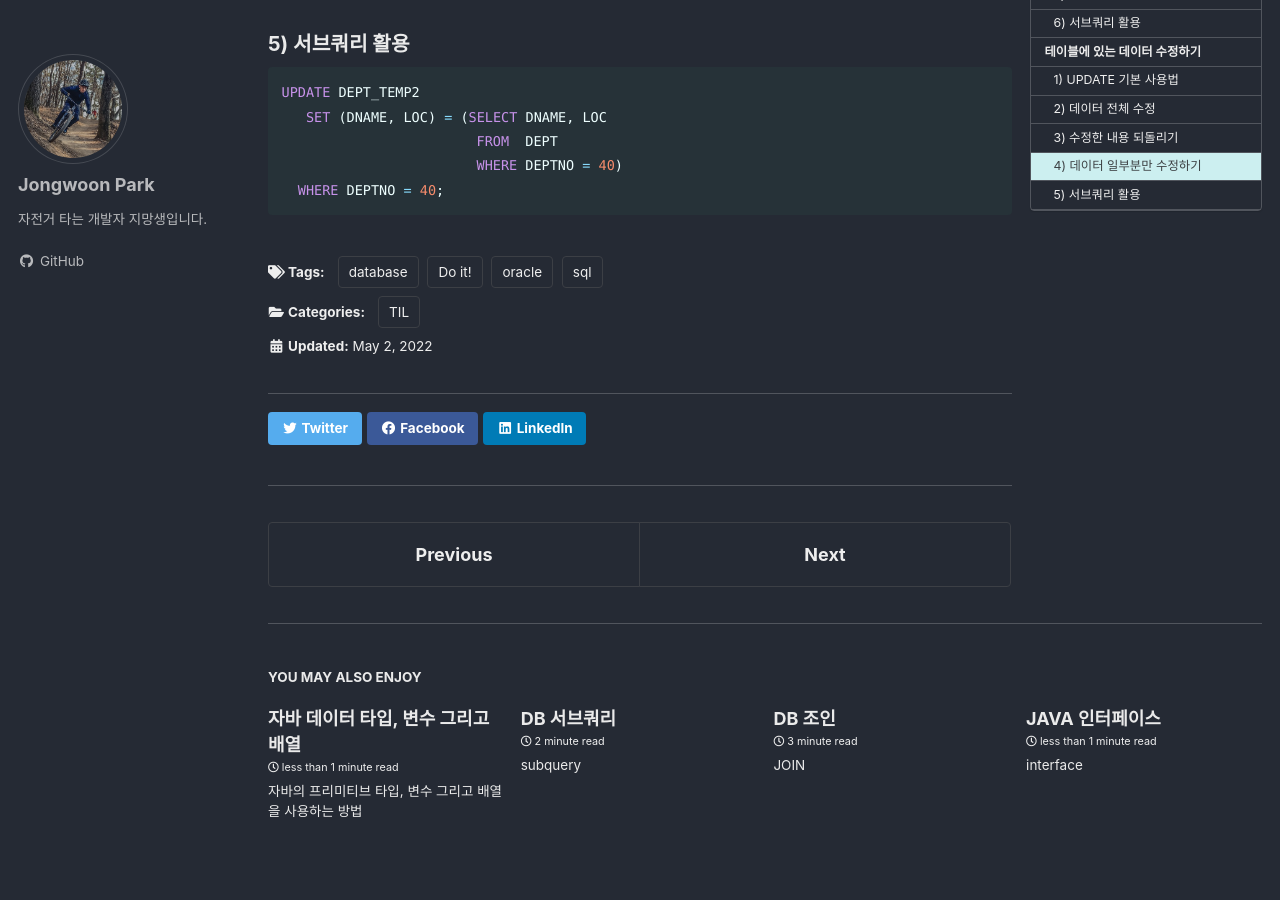
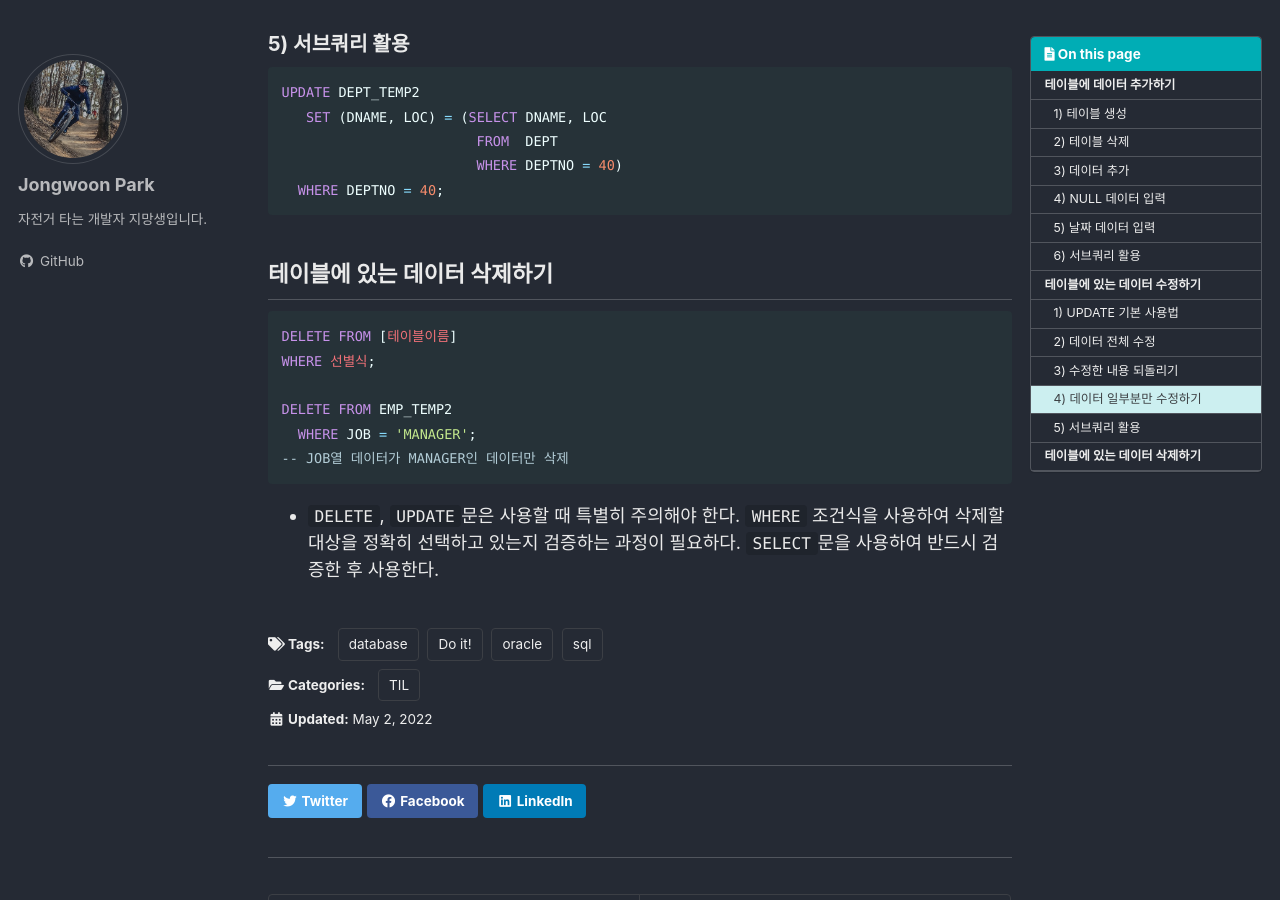
Before and after one commit to nortiz1349/dirtRaid, a Jekyll site: the page built from _posts/2022-05-02-til-oracle2-dml.md, in a window 1280 px wide and 900 px high, scrolled down 3108 px. Built offline with Jekyll 4.4.1, drawn with Linux system fonts in a browser that asks for light colours; cached includes are drawn as plain includes; some web fonts are replaced.

Commit message:
오라클수업 DELETE문 내용 추가

````diff
--- a/_posts/2022-05-02-til-oracle2-dml.md
+++ b/_posts/2022-05-02-til-oracle2-dml.md
@@ -145,3 +145,16 @@ UPDATE DEPT_TEMP2
                         WHERE DEPTNO = 40)
   WHERE DEPTNO = 40;
 ```
+
+## 테이블에 있는 데이터 삭제하기
+
+```sql
+DELETE FROM [테이블이름]
+WHERE 선별식;
+
+DELETE FROM EMP_TEMP2
+  WHERE JOB = 'MANAGER';
+-- JOB열 데이터가 MANAGER인 데이터만 삭제
+```
+
+- `DELETE`, `UPDATE`문은 사용할 때 특별히 주의해야 한다. `WHERE` 조건식을 사용하여 삭제할 대상을 정확히 선택하고 있는지 검증하는 과정이 필요하다. `SELECT`문을 사용하여 반드시 검증한 후 사용한다.
````
